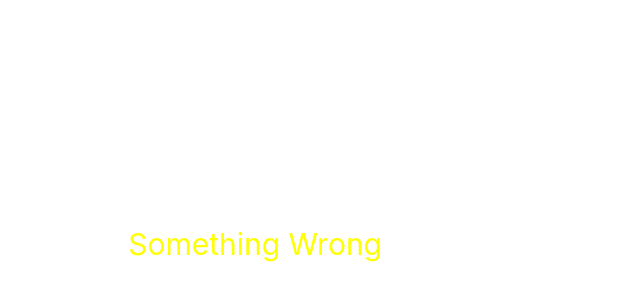
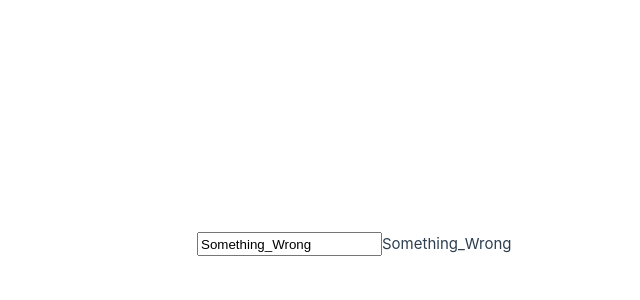
Before and after one commit to Incinerator67/vue3_exercises, a Vue app in the folder vue-project/: page / in a window 1280 px wide. Shown: the part 156-456 px from the top of the page, without its empty margins (258-898 px from the left). Built offline with nearby package versions, Linux system fonts and the light colour scheme.

Commit message:
вусторонняя привязка данных к инпутам в Vue

```diff
--- a/vue-project/src/App.vue
+++ b/vue-project/src/App.vue
@@ -1,10 +1,11 @@
 <script>
 export default {
-  data() {return {}}
+  data() {return {message: 'Something_Wrong'}}
 }
 </script>
 <template>
-  <p :style="{color: 'yellow', fontSize: '30px'}">Something Wrong</p>
+  <input v-model="message">
+	<p>{{ message }}</p>
 </template>
 
 <style scoped>
```
